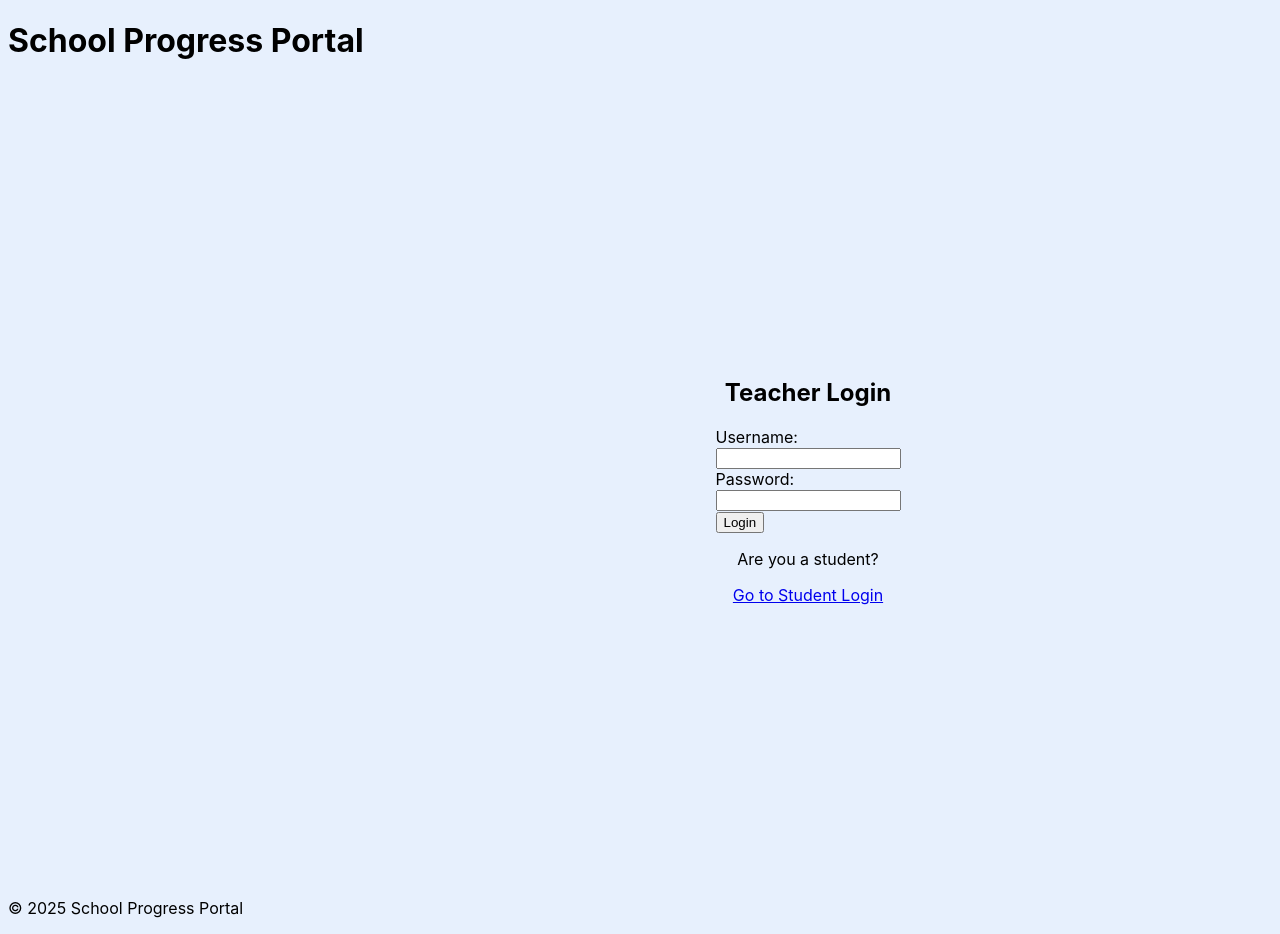
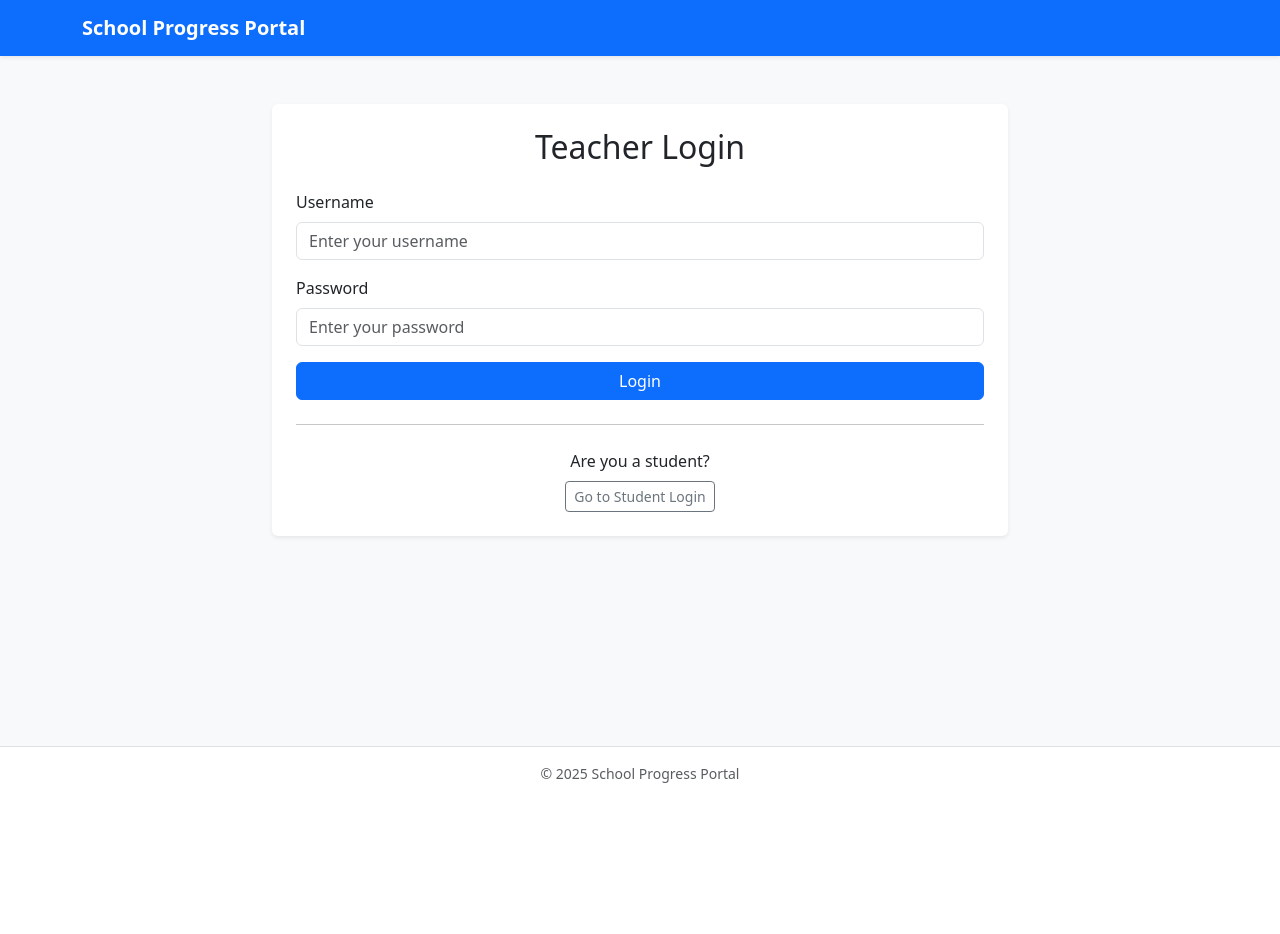
Before and after one commit to WrongKillYou/school_progress_portal, a Django app: page /account/teacher/login/ in a window 1280 px wide. After the commit the page ends 783 px from the top, so only its background shows below. Run offline with Django 5.2, Linux system fonts and the light colour scheme; some libraries are stand-ins or nearby versions.

Commit message:
(1) Login page update
- Cleaner interface for login pages

```diff
--- a/apps/account/admin.py
+++ b/apps/account/admin.py
@@ -6,6 +6,11 @@ from .models import User, Student, Teacher
 # ========================================
 # Custom Forms for Creating Student & Teacher with User
 # ========================================
+
+admin.site.site_header = "School Progress Admin"         # Replaces "Django Administration" (top-left)
+admin.site.site_title = "School Portal Admin"            # Appears in browser tab title
+admin.site.index_title = "Welcome to the Admin Panel"    # Appears on the dashboard
+
 
 class StudentCreationForm(forms.ModelForm):
     # User fields
--- a/config/settings/base.py
+++ b/config/settings/base.py
@@ -45,6 +45,7 @@ INSTALLED_APPS = [
     'django.contrib.sessions',
     'django.contrib.messages',
     'django.contrib.staticfiles',
+
 ]
 
 MIDDLEWARE = [
--- a/static/css/style.css
+++ /dev/null
@@ -1,205 +0,0 @@
-body {
-  background: #e7f0fd;
-  font-family: 'Inter', sans-serif;
-  min-height: 100vh;
-}
-.sidebar-gradient {
-  background: linear-gradient(180deg, #60a5fa 0%, #2563eb 100%);
-}
-.sidebar {
-  min-width: 230px;
-  max-width: 260px;
-  border-radius: 2em;
-  box-shadow: 6px 0 32px 0 rgba(37,99,235,0.10);
-  margin: 32px 0 32px 32px;
-  height: calc(100vh - 64px);
-  display: flex;
-  flex-direction: column;
-  justify-content: space-between;
-  color: #fff;
-  position: fixed;
-  left: 0;
-  top: 0;
-  z-index: 10;
-  padding: 0;
-}
-.sidebar-avatar {
-  border: 5px solid #e0eaff;
-  box-shadow: 0 2px 12px 0 rgba(37,99,235,0.10);
-  border-radius: 24px;
-}
-.sidebar-menu {
-  display: flex;
-  align-items: center;
-  gap: 1.05em;
-  padding: 0.7em 1.1em;
-  border-radius: 2em !important;
-  color: #e0eaff;
-  font-weight: 500;
-  font-size: 1.07em;
-  cursor: pointer;
-  min-height: 44px;
-  margin-bottom: 0.4em;
-  transition: background 0.18s, color 0.15s;
-  background: transparent;
-  outline: none;
-}
-.sidebar-menu .icon {
-  display: flex;
-  align-items: center;
-  justify-content: center;
-  color: #e0eaff;
-  margin-right: 1rem;
-}
-.sidebar-menu.sidebar-active,
-.sidebar-menu:focus,
-.sidebar-menu:hover {
-  background: linear-gradient(90deg, #2563eb 80%, #60a5fa 100%);
-  color: #fff !important;
-  font-weight: bold;
-}
-.sidebar-menu.sidebar-active .icon,
-.sidebar-menu:focus .icon,
-.sidebar-menu:hover .icon {
-  color: #fff;
-}
-.sidebar-logout {
-  color: #2563eb;
-  background: #e0eaff;
-  font-weight: bold;
-  border-radius: 2em;
-  transition: background 0.2s, color 0.2s;
-  width: 100%;
-  display: flex;
-  align-items: center;
-  justify-content: center;
-}
-.sidebar-logout:hover {
-  background: #2563eb;
-  color: #fff;
-}
-@media (max-width: 900px) {
-  .sidebar {
-    margin: 0;
-    border-radius: 0 2em 2em 0;
-    min-width: 70px;
-    max-width: 85px;
-    padding-left: 0.5rem;
-    padding-right: 0.5rem;
-  }
-  .sidebar-menu span:not(.icon) {
-    display: none;
-  }
-  .sidebar-menu {
-    justify-content: center;
-    padding-left: 0.5rem;
-    padding-right: 0.5rem;
-  }
-}
-
-main {
-  margin-left: 320px;
-  width: calc(100vw - 320px);
-  min-height: 100vh;
-  display: flex;
-  flex-direction: column;
-  align-items: center;
-  justify-content: center;
-}
-
-/* -- Dashboard Welcome Centering -- */
-#home-dashboard {
-  width: 100%;
-  display: flex;
-  flex-direction: column;
-  align-items: center;
-  justify-content: center;
-}
-.home-welcome-section {
-  display: flex;
-  flex-direction: column;
-  align-items: center;
-  justify-content: center;
-  width: 100%;
-  margin-bottom: 2rem;
-}
-.home-welcome-inner {
-  display: flex;
-  flex-direction: column;
-  align-items: center;
-  justify-content: center;
-}
-.bg-welcome {
-  background: linear-gradient(135deg, #e0eaff 0%, #fafdff 100%);
-  border: 4px solid #60a5fa;
-  border-radius: 2.3em;
-  box-shadow: 0 4px 24px 0 rgba(37,99,235,0.10);
-  padding: 2.6em 2.3em 2em 2.3em;
-  margin-bottom: 2.5em;
-  width: 100%;
-  max-width: 510px;
-}
-.welcome-title {
-  font-size: 2.7em;
-  font-weight: 800;
-  color: #2563eb;
-  margin-bottom: 0.3em;
-  text-align: center;
-  letter-spacing: 0.01em;
-}
-.welcome-message {
-  font-size: 1.7em;
-  color: #1749b3;
-  font-weight: 600;
-  text-align: center;
-  margin-bottom: 0.2em;
-  letter-spacing: 0.01em;
-}
-#teacher-name {
-  color: #2563eb;
-  font-weight: 900;
-}
-
-/* Announcement, Calendar, Badge Boxes */
-#announcement-box,
-.bg-white {
-  background: linear-gradient(135deg, #e0eaff 0%, #ffffff 100%);
-  border-radius: 2em;
-  border: 3px solid #60a5fa;
-  box-shadow: 0 2px 12px #2563eb16;
-}
-
-/* Announcement Content */
-#announcement-content {
-  min-height: 90px;
-}
-
-/* Calendar and Badge */
-#calendar {
-  background: #fafdff;
-  border-radius: 1.3em;
-  box-shadow: 0 1px 6px #2563eb12;
-  padding: 0.5em 0.5em;
-}
-#badge-stars {
-  padding-top: 0.6em;
-}
-#badge-stars svg {
-  margin: 0 0.15em;
-}
-
-/* Announcement Image Styling */
-#announcement-content img {
-  border-radius: 0.9em;
-  background: #fff;
-  box-shadow: 0 1px 4px #2563eb09;
-}
-
-/* Utility */
-.animate-blink {
-  animation: blink 1.2s steps(1, end) infinite;
-}
-@keyframes blink {
-  0%,100% { opacity: 1; }
-  50% { opacity: 0; }
-}
--- a/templates/account/teacher/teacher_login.html
+++ b/templates/account/teacher/teacher_login.html
@@ -3,19 +3,50 @@
 {% block title %}Teacher Login{% endblock %}
 
 {% block content %}
-    <h2>Teacher Login</h2>
-    <form method="POST">
-        {% csrf_token %}
-        <label>Username:</label><br>
-        <input type="text" name="username"><br>
-        <label>Password:</label><br>
-        <input type="password" name="password"><br>
-        <button type="submit">Login</button>
-    </form>
-    {% if error %}
-        <p style="color:red;">{{ error }}</p>
-    {% endif %}
-
-    <p>Are you a student?</p>
-    <a href="{% url 'student_login' %}" class="btn">Go to Student Login</a>
+  <div class="row justify-content-center">
+    <!-- Matching width with student login for consistency -->
+    <div class="col-12 col-sm-10 col-md-10 col-lg-8 col-xl-8 col-xxl-7">
+      <div class="card shadow-sm border-0">
+        <div class="card-body p-4">
+          <h2 class="card-title mb-4 text-center">Teacher Login</h2>
+          <form method="POST" novalidate>
+            {% csrf_token %}
+            <div class="mb-3">
+              <label for="id_username" class="form-label">Username</label>
+              <input
+                type="text"
+                name="username"
+                id="id_username"
+                class="form-control"
+                placeholder="Enter your username"
+                required
+              />
+            </div>
+            <div class="mb-3">
+              <label for="id_password" class="form-label">Password</label>
+              <input
+                type="password"
+                name="password"
+                id="id_password"
+                class="form-control"
+                placeholder="Enter your password"
+                required
+              />
+            </div>
+            {% if error %}
+              <div class="alert alert-danger py-2" role="alert">{{ error }}</div>
+            {% endif %}
+            <div class="d-grid gap-2">
+              <button type="submit" class="btn btn-primary">Login</button>
+            </div>
+          </form>
+          <hr class="my-4" />
+          <p class="text-center mb-2">Are you a student?</p>
+          <div class="text-center">
+            <a href="{% url 'student_login' %}" class="btn btn-outline-secondary btn-sm">Go to Student Login</a>
+          </div>
+        </div>
+      </div>
+    </div>
+  </div>
 {% endblock %}
--- a/templates/base.html
+++ b/templates/base.html
@@ -1,27 +1,41 @@
 {% load static %}
-
 <!DOCTYPE html>
 <html lang="en">
-<head>
-    <meta charset="UTF-8">
+  <head>
+    <meta charset="UTF-8" />
     <title>{% block title %}School Progress Portal{% endblock %}</title>
-    <link rel="stylesheet" href="{% static 'css/style.css' %}">
-    <meta name="viewport" content="width=device-width, initial-scale=1.0">
-</head>
-<body>
 
+    <!-- Local Bootstrap CSS -->
+    <link rel="stylesheet" href="{% static 'css/bootstrap.min.css' %}" />
+
+    <!-- Inter font (local via separate CSS) -->
+    <link rel="stylesheet" href="{% static 'css/fonts.css' %}" />
+
+    <!-- Custom site-wide CSS (optional) -->
+    <link rel="stylesheet" href="{% static 'css/style.css' %}" />
+
+    <meta name="viewport" content="width=device-width, initial-scale=1" />
+  </head>
+  <body class="d-flex flex-column min-vh-100 bg-light">
+    <!-- Site Header / Navbar -->
     <header>
-        <h1>School Progress Portal</h1>
+      <nav class="navbar navbar-expand-lg navbar-dark bg-primary shadow-sm">
+        <div class="container">
+          <a class="navbar-brand fw-semibold" href="#">School Progress Portal</a>
+        </div>
+      </nav>
     </header>
 
-    <main>
-        {% block content %}
-        {% endblock %}
+    <!-- Main Content -->
+    <main class="container my-5 flex-grow-1">
+      {% block content %}{% endblock %}
     </main>
 
-    <footer>
-        <p>&copy; 2025 School Progress Portal</p>
+    <!-- Footer -->
+    <footer class="bg-white border-top py-3 mt-auto">
+      <div class="container text-center text-muted small">
+        &copy; 2025 School Progress Portal
+      </div>
     </footer>
-
-</body>
+  </body>
 </html>
```
Also changed, not shown: templates/account/student/student_login.html (+35 -13 lines).
